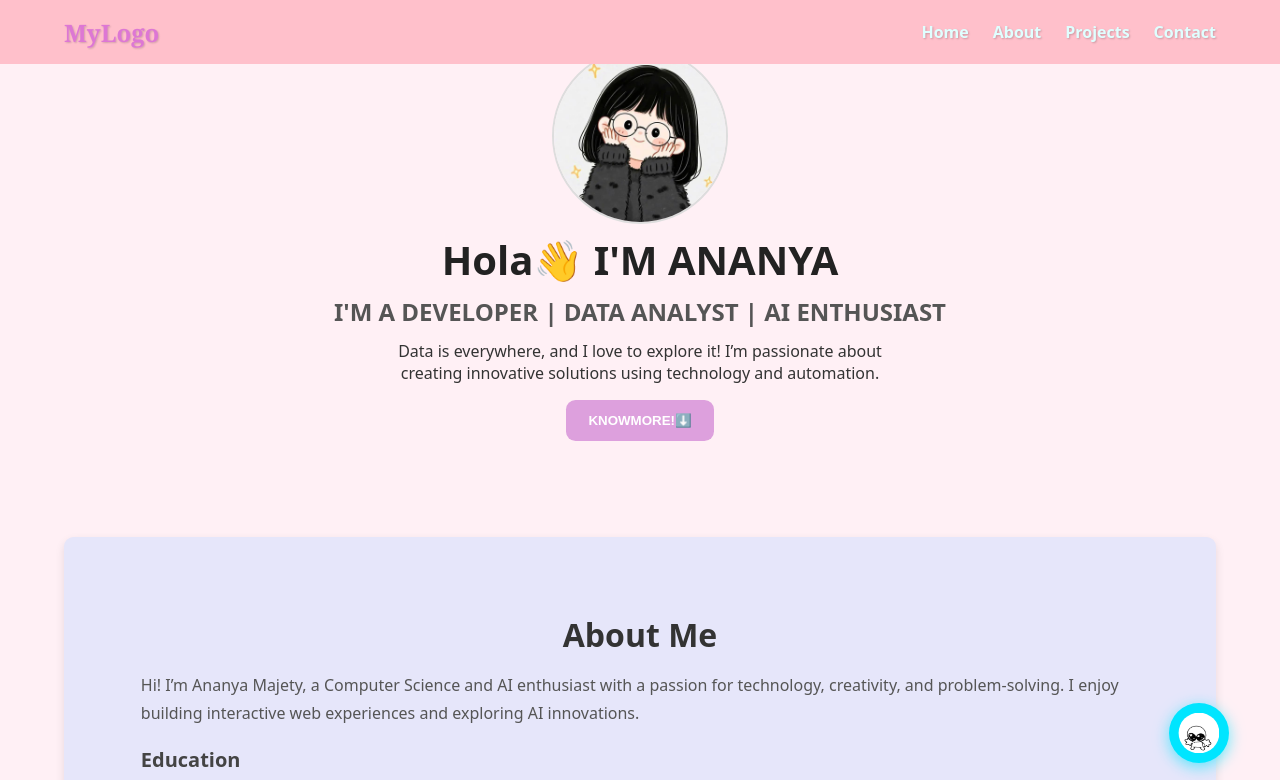
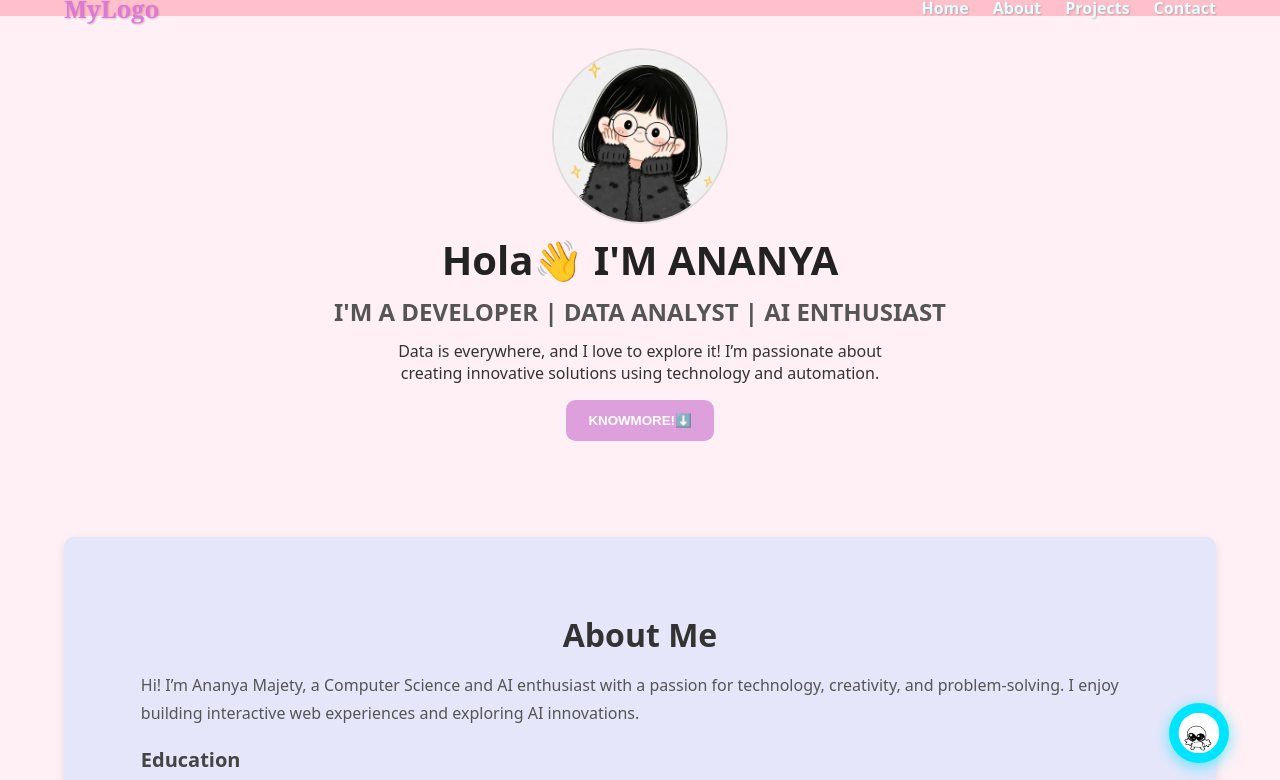
Before and after one commit to ananyamajety/Mine, a plain HTML site: page index.html in a window 1280 px wide. Shown: the top 780 px of the page. Drawn offline with Linux system fonts and the light colour scheme.

Commit message:
Update style.css

```diff
--- a/style.css
+++ b/style.css
@@ -50,7 +50,7 @@ body {
   align-items: center;
   padding: 0 5%;
   width: 100%;
-  height:4rem;
+  height:1rem;
 }
 
 .logo {
```
